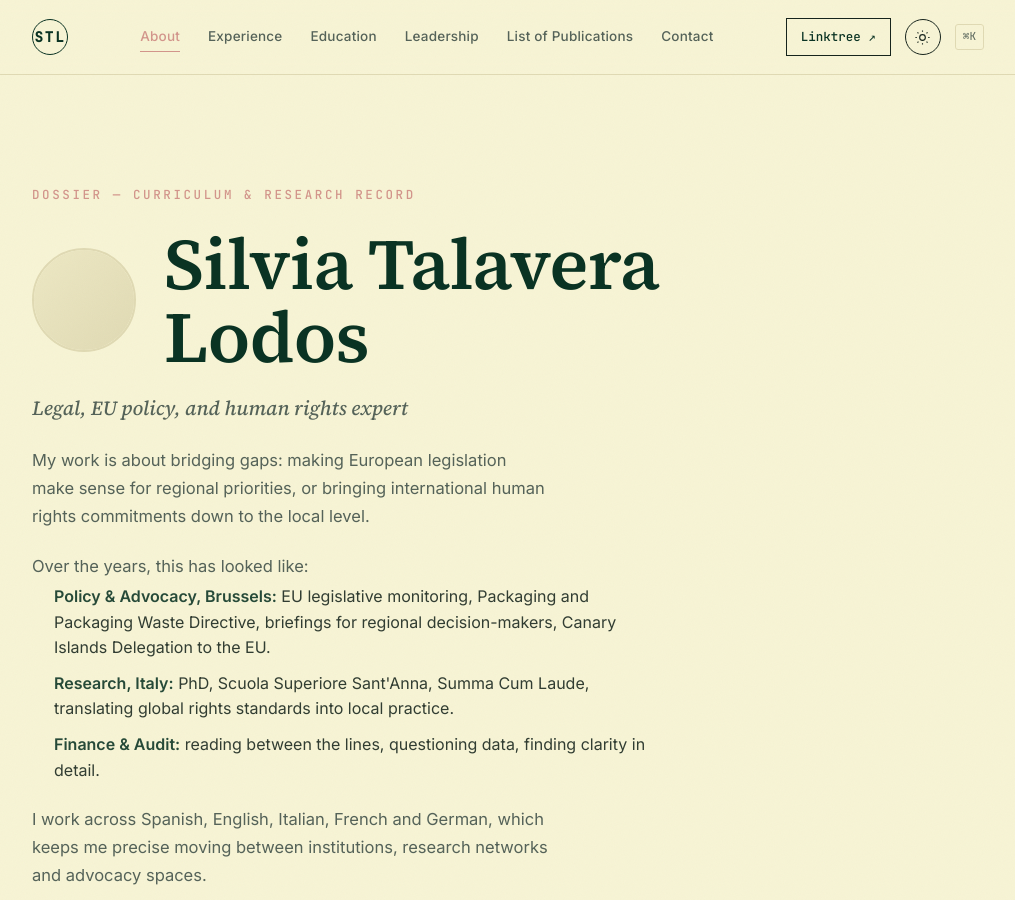
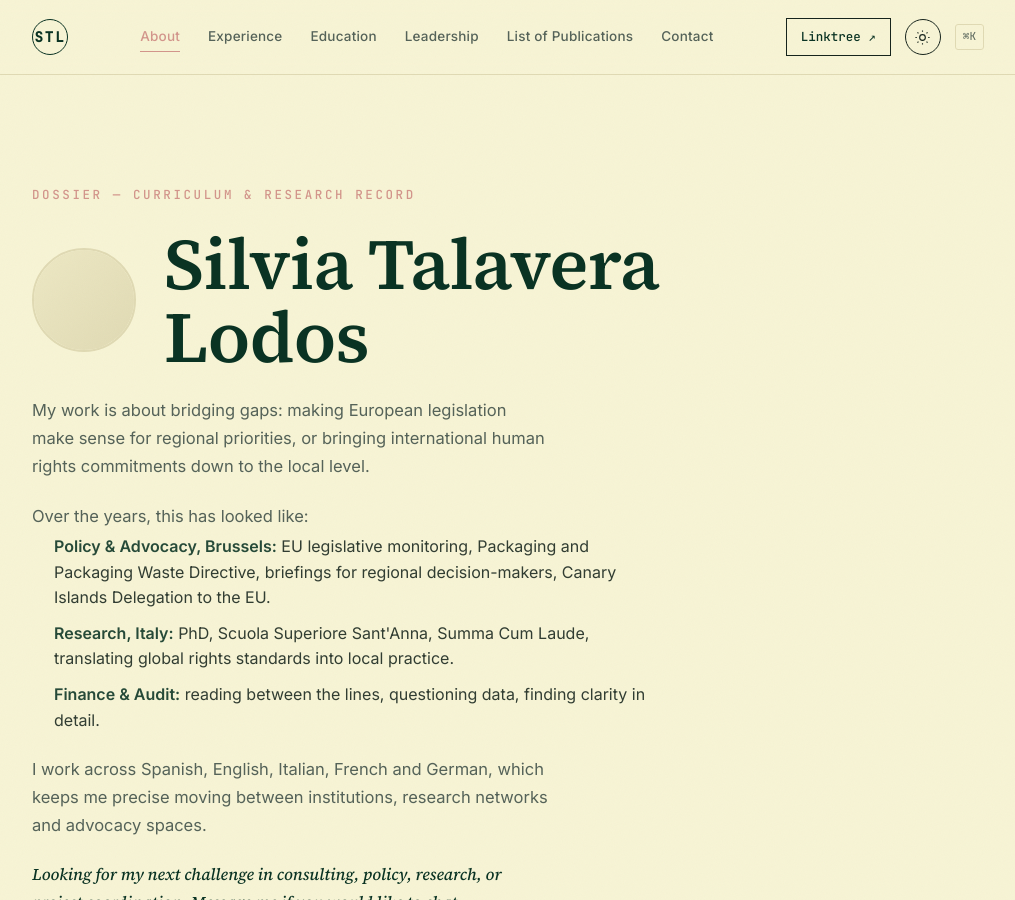
Before and after one commit to stalaveralodos-ux/s.talaveralodos, a Jekyll site: the page built from index.html, in a window 1280 px wide and 900 px high. Shown: the whole window, without its empty margins (132-1147 px from the left). Built offline with Jekyll 4.4.1, drawn with Linux system fonts in a browser that asks for light colours.

Commit message:
Revise hero role and statement in index.html
Updated hero role and statement for clarity and detail.

```diff
--- a/index.html
+++ b/index.html
@@ -2,7 +2,6 @@
 layout: base
 title: "Silvia Talavera Lodos — Comparative Constitutional Law & EU Governance"
 description: "Portfolio of Silvia Talavera Lodos — Legal, EU policy, and human rights expert. PhD in Human Rights and Global Politics."
-hero_role: "Legal, EU policy, and human rights expert"
 hero_statement: "My research compares how constitutional and administrative systems across the EU translate legal mandates into practice, from municipal governance to migration policy. That comparative lens is what draws me to institutional work, tracking how directives and rulings move through several levels of government at once. I work fluently in Spanish, Italian and English, with working French, in settings where legislative follow up rarely stays inside a single jurisdiction."
 ---
 {% include sections/about.html num="01" %}
```
